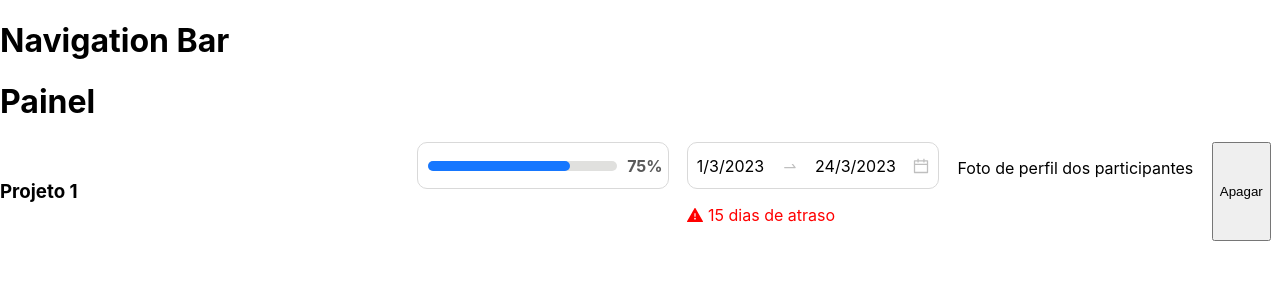
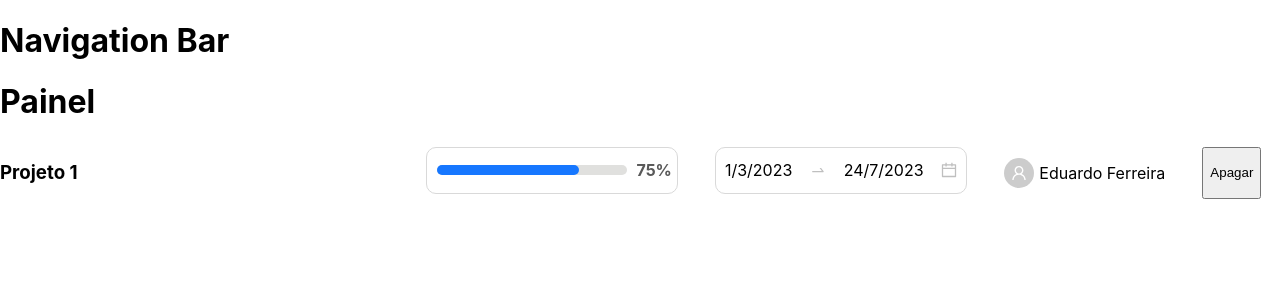
Before and after one commit to Sistemas-Gerenciamento-Projetos/siswebgp-frontend, a React (Create React App) app: page /painel in a window 1280 px wide. Shown: the top 300 px of the page. Built offline with nearby package versions, Linux system fonts and the light colour scheme; the HTML template or start-up script is replaced by a standard one.

Commit message:
feature: Finalizando componente de foto e nome do gerente do projeto

```diff
--- a/src/components/dashboard/dashboardItem.component.jsx
+++ b/src/components/dashboard/dashboardItem.component.jsx
@@ -1,9 +1,10 @@
 import React from "react";
 import ProgressBar from "./progressBar/progressBar";
 import DatePeriod from "./datePeriod/datePeriod";
+import ManagerPhoto from "./managerPhoto/managerPhoto";
 
 const DashboardItem = (props) => {
-  const { projectProgress, startDate, endDate } = props;
+  const { projectProgress, startDate, endDate, managerName } = props;
 
   return(
     <div style={{display: 'flex', flexDirection: 'row', width: '100%', alignItems: 'center'}}>
@@ -13,7 +14,7 @@ const DashboardItem = (props) => {
       <div style={{display: 'flex', flexDirection: 'row', width: '75%', justifyContent: 'space-around'}}>
         <ProgressBar completed={projectProgress} />
         <DatePeriod startDate={startDate} endDate={endDate}/>
-        <p>Foto de perfil dos participantes</p>
+        <ManagerPhoto name={managerName}/>
         <button>Apagar</button>
       </div>
     </div>
--- /dev/null
+++ b/src/components/dashboard/managerPhoto/managerPhoto.jsx
@@ -0,0 +1,17 @@
+import React from 'react'
+import styles from './managerPhotoStyles'
+import { UserOutlined } from "@ant-design/icons";
+
+const ManagerPhoto = (props) => {
+    const { name } = props
+    return (
+        <div style={styles.root}>
+            <div style={styles.iconDiv}>
+                <UserOutlined style={styles.icon} />
+            </div>
+            <p style={styles.name}>{name}</p>
+        </div>
+    )
+}
+
+export default ManagerPhoto
--- /dev/null
+++ b/src/components/dashboard/managerPhoto/managerPhotoStyles.jsx
@@ -0,0 +1,27 @@
+const styles = {
+    root: {
+        display: 'flex',
+        flexDirection: 'row',
+        alignItems: 'center'
+    },
+
+    iconDiv: {
+        display: 'flex',
+        width: '30px',
+        height: '30px',
+        borderRadius: '60px',
+        backgroundColor: '#cccccc',
+        alignItems: 'center',
+        justifyContent: 'center'
+    },
+
+    icon: {
+        color: '#ffffff',
+    },
+
+    name: {
+        marginLeft: '5px'
+    }
+}
+
+export default styles
--- a/src/routes/painel/painel.component.jsx
+++ b/src/routes/painel/painel.component.jsx
@@ -6,7 +6,7 @@ const Painel = () =>{
   return(
     <div id="root">
       <h1> Painel </h1>
-      <DashboardItem projectProgress={75} startDate={new Date(2023, 2, 1)} endDate={new Date(2023, 2, 24)} />
+      <DashboardItem projectProgress={75} startDate={new Date(2023, 2, 1)} endDate={new Date(2023, 6, 24)} managerName={"Eduardo Ferreira"} />
     </div>
   )
 }
```
